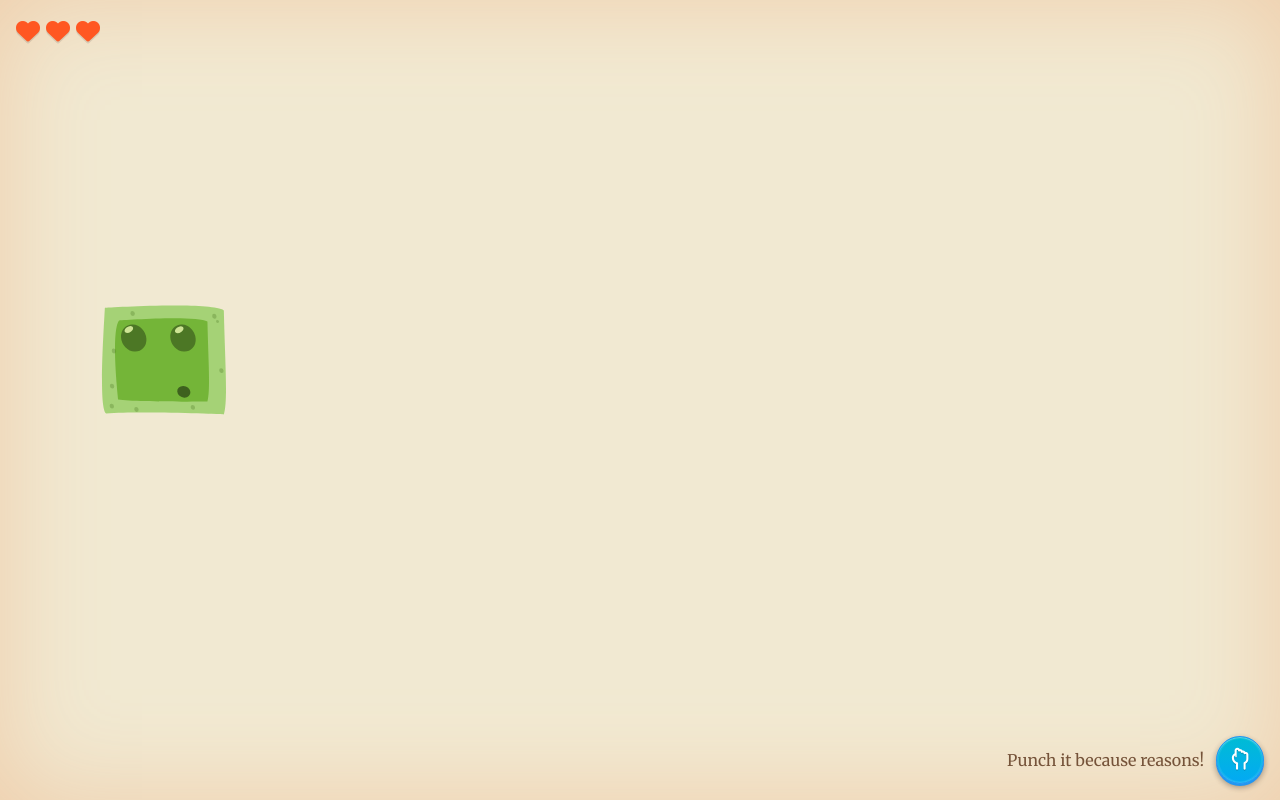
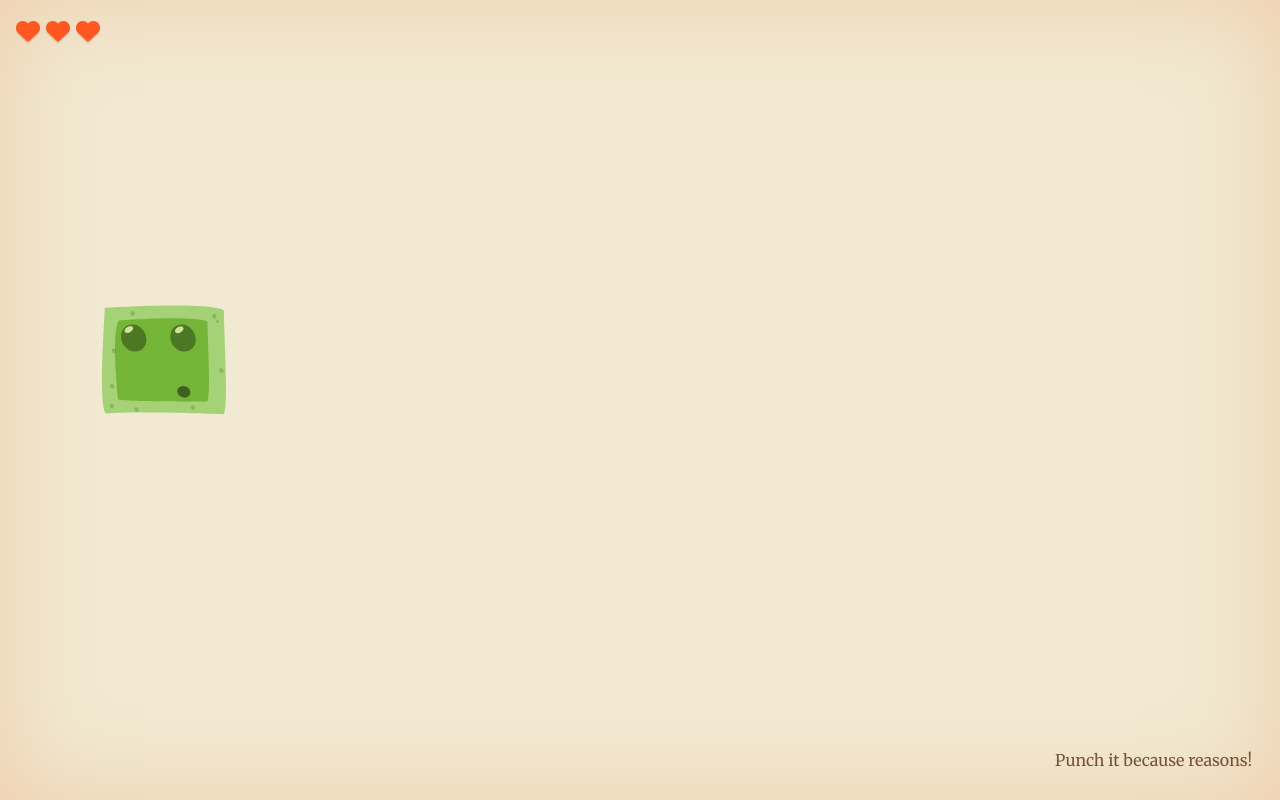
Before and after one commit to AlexjFore/galaborel.github.io, a website: page index.html in a window 1280 px wide. Both pictures are taken after a click on the button 1240 px from the left and 760 px from the top of the page. Drawn offline with nearby package versions, Linux system fonts and the light colour scheme.

Commit message:
Punch the slime (#10)
* add mob

* punch the slime

* remove unused var

```diff
--- a/css/main.css
+++ b/css/main.css
@@ -41,6 +41,7 @@ main {
 footer {
     align-items: center;
     display: flex;
+    height: 48px;
     justify-content: flex-end;
     padding: 16px;
 }
--- a/js/main.js
+++ b/js/main.js
@@ -2,7 +2,6 @@ $(function () {
     var hp = 3;
     var fighting = false;
     var next_icon = "<i class='fa fa-arrow-right' aria-hidden='true'></i>";
-    var punch_icon = "<i class='fa fa-hand-rock-o' aria-hidden='true'></i>";
 
     $(".message").html ("You encountered a <b>SLIME</b>!");
     $(".primary-button").html (next_icon);
@@ -10,6 +9,16 @@ $(function () {
     display_hp (hp, 3);
 
     $(".primary-button").click (function() {
+        if (!fighting) {
+            if (hp > 0) {
+                $(".message").html ("Punch it because reasons!");
+                $(".primary-button").hide ();
+                fighting = true;
+            }
+        }
+    });
+
+    $(".mob").click (function() {
         if (fighting == true) {
             hp--;
             $(".mob").toggleClass ("hit");
@@ -21,13 +30,6 @@ $(function () {
             if (hp <= 0) {
                 $(".message").html ("You win!");
                 fighting = false;
-                $(".primary-button").html ("<i class='fa fa-thumbs-o-up' aria-hidden='true'></i>");
-            }
-        } else {
-            if (hp > 0) {
-                $(".message").html ("Punch it because reasons!");
-                $(".primary-button").html (punch_icon);
-                fighting = true;
             }
         }
     });
```
